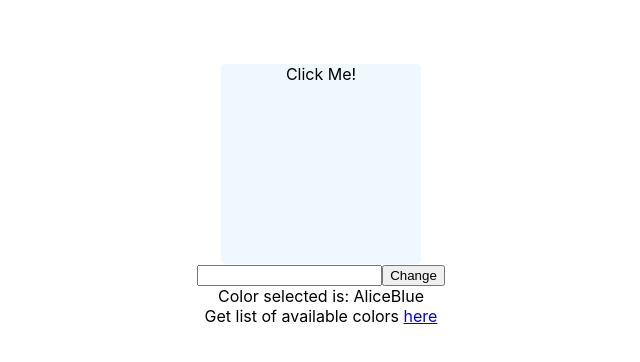
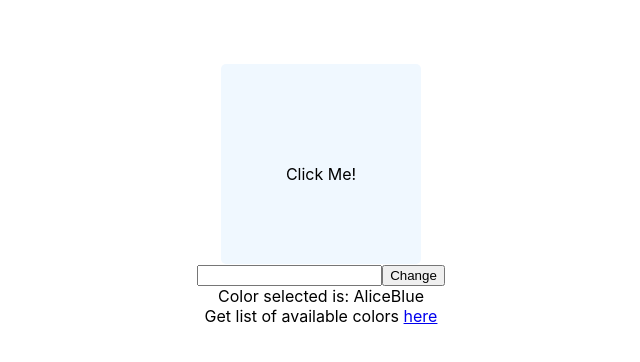
Before and after one commit to rsk2/color-changing-box, a React (Create React App) app: page / in a window 1280 px wide. Shown: the top 362 px of the page, without its empty margins (319-959 px from the left). Built offline with nearby package versions, Linux system fonts and the light colour scheme.

Commit message:
Adding styles to show centered text insider colorbox div and also show effect on click

```diff
--- a/src/index.css
+++ b/src/index.css
@@ -24,6 +24,16 @@ body {
   border-radius: 5px;
 }
 
+.colorbox:active {
+  vertical-align: top;
+  padding: 8px 13px 6px;
+}
+
+ .colorbox > span {
+  position: relative;
+  top: 50%;
+}
+
 code {
   font-family: source-code-pro, Menlo, Monaco, Consolas, "Courier New",
     monospace;
```
